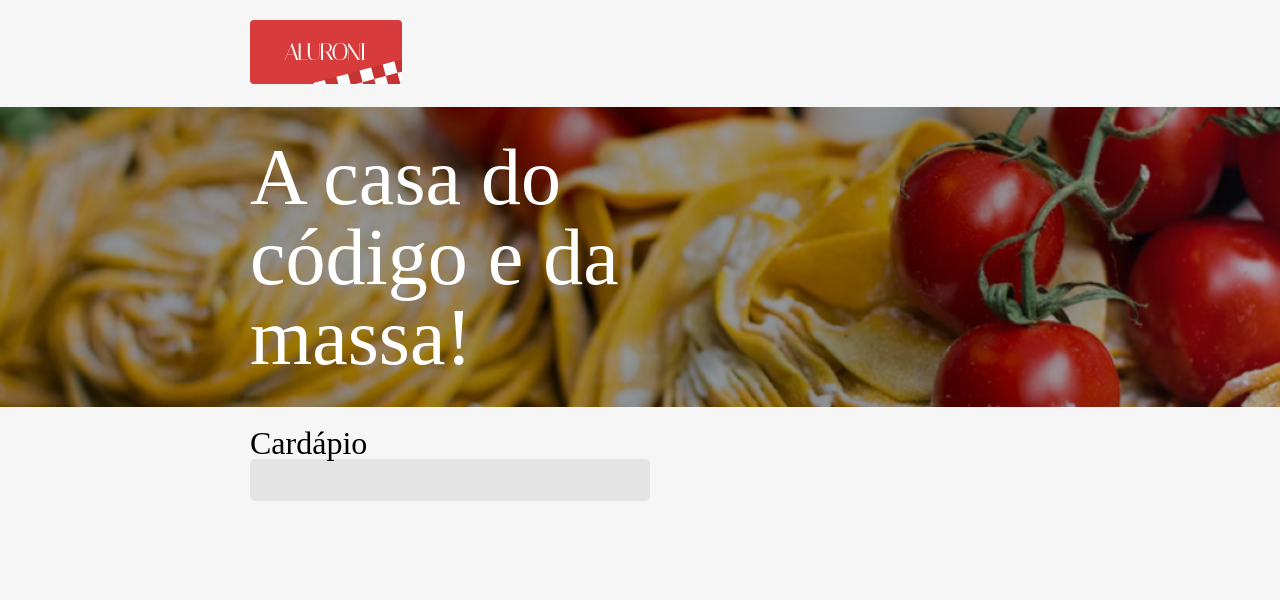
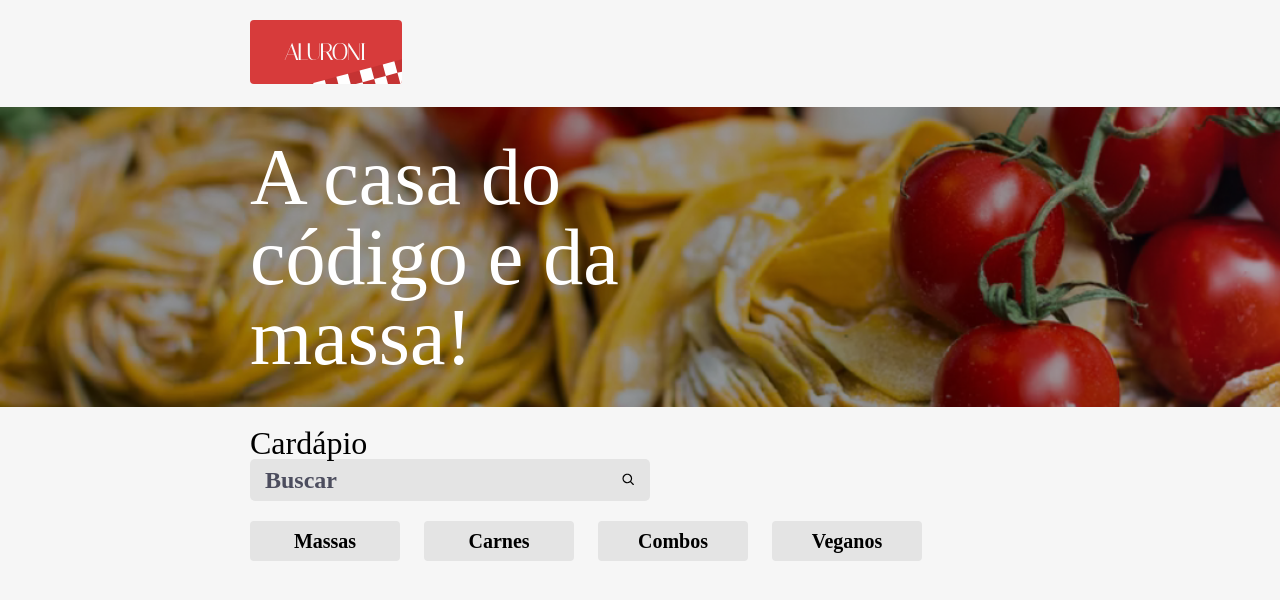
Before and after one commit to viniirbr/aluroni, a React (Vite) app: page / in a window 1280 px wide. Shown: the top 600 px of the page. Built offline with nearby package versions, Linux system fonts and the light colour scheme; a web font is replaced by a local one.

Commit message:
Visual implementation of filter

```diff
--- a/index.html
+++ b/index.html
@@ -2,8 +2,9 @@
 <html lang="en">
   <head>
     <meta charset="UTF-8" />
-    <link rel="icon" type="image/svg+xml" href="/src/favicon.svg" />
+    <link rel="icon" type="image/svg+xml" href="./public/favicon.svg" />
     <meta name="viewport" content="width=device-width, initial-scale=1.0" />
+    <link rel="icon" href="./src/assets/logo.svg">
     <title>Vite App</title>
   </head>
   <body>
--- a/package.json
+++ b/package.json
@@ -9,7 +9,8 @@
   },
   "dependencies": {
     "react": "^18.0.0",
-    "react-dom": "^18.0.0"
+    "react-dom": "^18.0.0",
+    "react-icons": "^4.4.0"
   },
   "devDependencies": {
     "@types/react": "^18.0.0",
--- /dev/null
+++ b/src/pages/Menu/Filters/Filters.module.scss
@@ -0,0 +1,27 @@
+@import "../../../styles/variables";
+
+.filters {
+  display: flex;
+  gap: 24px;
+  flex-wrap: wrap;
+  margin: 20px 0;
+  &__filter {
+    align-items: center;
+    background-color: $gray;
+    border: none;
+    border-radius: 4px;
+    display: flex;
+    font-size: 1.25rem;
+    font-weight: bold;
+    height: 40px;
+    justify-content: center;
+    width: 150px;
+    &--active {
+      background-color: $blue;
+      color: white;
+    }
+    &:hover {
+      cursor: pointer;
+    }
+  }
+}
--- /dev/null
+++ b/src/pages/Menu/Filters/filters.json
@@ -0,0 +1,18 @@
+[
+    {
+      "label": "Massas",
+      "id": 1
+    },
+    {
+      "label": "Carnes",
+      "id": 2
+    },
+    {
+      "label": "Combos",
+      "id": 3
+    },
+    {
+      "label": "Veganos",
+      "id": 4
+    }
+  ]
--- /dev/null
+++ b/src/pages/Menu/Filters/index.tsx
@@ -0,0 +1,34 @@
+import filters from './filters.json'
+import styles from './Filters.module.scss'
+
+type IOption = typeof filters[0];
+
+interface Props {
+    filter: number | null,
+    setFilter: React.Dispatch<React.SetStateAction<number | null>>,
+}
+
+export function Filters({ filter, setFilter }: Props) {
+
+    const selectFilter = (option: IOption) => {
+        if (option.id === filter) {
+            setFilter(null);
+        } else {
+            setFilter(option.id)
+        }
+    }
+
+    return (
+        <div className={styles.filters}>
+            {filters.map(filterOption =>
+                <button
+                    key={filterOption.id}
+                    className={`${styles.filters__filter}
+                    ${filter === filterOption.id && styles['filters__filter--active']}`}
+                    onClick={() => selectFilter(filterOption)}>
+                    {filterOption.label}
+                </button>
+            )}
+        </div>
+    )
+}
--- a/src/pages/Menu/Menu.module.scss
+++ b/src/pages/Menu/Menu.module.scss
@@ -25,4 +25,12 @@
     &__title {
         font-size: 2rem;
     }
+    &__filters {
+        align-items: center;
+        display: flex;
+        flex-wrap: wrap;
+        justify-content: space-between;
+        margin-bottom: 30px;
+        width: 100%;
+      }
 }
--- a/src/pages/Menu/SearchField/index.tsx
+++ b/src/pages/Menu/SearchField/index.tsx
@@ -1,4 +1,5 @@
 import styles from './Search.module.scss'
+import { CgSearch } from 'react-icons/cg'
 
 interface props {
     search: string,
@@ -6,7 +7,14 @@ interface props {
 }
 
 export function SearchField({ search, setSearch }: props) {
-  return (
-    <input type='text' className={styles.search} onChange={(e) => setSearch(e.target.value)} value={search}/>
-  )
+    return (
+        <div className={styles.search}>
+            <input
+                type='text'
+                onChange={(e) => setSearch(e.target.value)}
+                value={search}
+                placeholder='Buscar'/>
+            <CgSearch />
+        </div>
+    )
 }
--- a/src/pages/Menu/index.tsx
+++ b/src/pages/Menu/index.tsx
@@ -2,10 +2,12 @@ import styles from './Menu.module.scss'
 import logo from '../../assets/logo.svg'
 import { SearchField } from './SearchField'
 import { useState } from 'react'
+import { Filters } from './Filters';
 
 export default function Menu() {
 
   const [search, setSearch] = useState('');
+  const [filter, setFilter] = useState<number | null>(null);
 
   return (
     <main>
@@ -17,7 +19,10 @@ export default function Menu() {
       </header>
       <section className={styles.menu}>
         <h3 className={styles.menu__title}>Cardápio</h3>
-        <SearchField search={search} setSearch={setSearch}/>
+        <SearchField search={search} setSearch={setSearch} />
+        <div className={styles.menu__filters}>
+          <Filters filter={filter} setFilter={setFilter}/>
+        </div>
       </section>
     </main>
   )
```
Also changed, not shown: public/favicon.svg (added), 1 other file (tests, documents, lock files or other folders).
